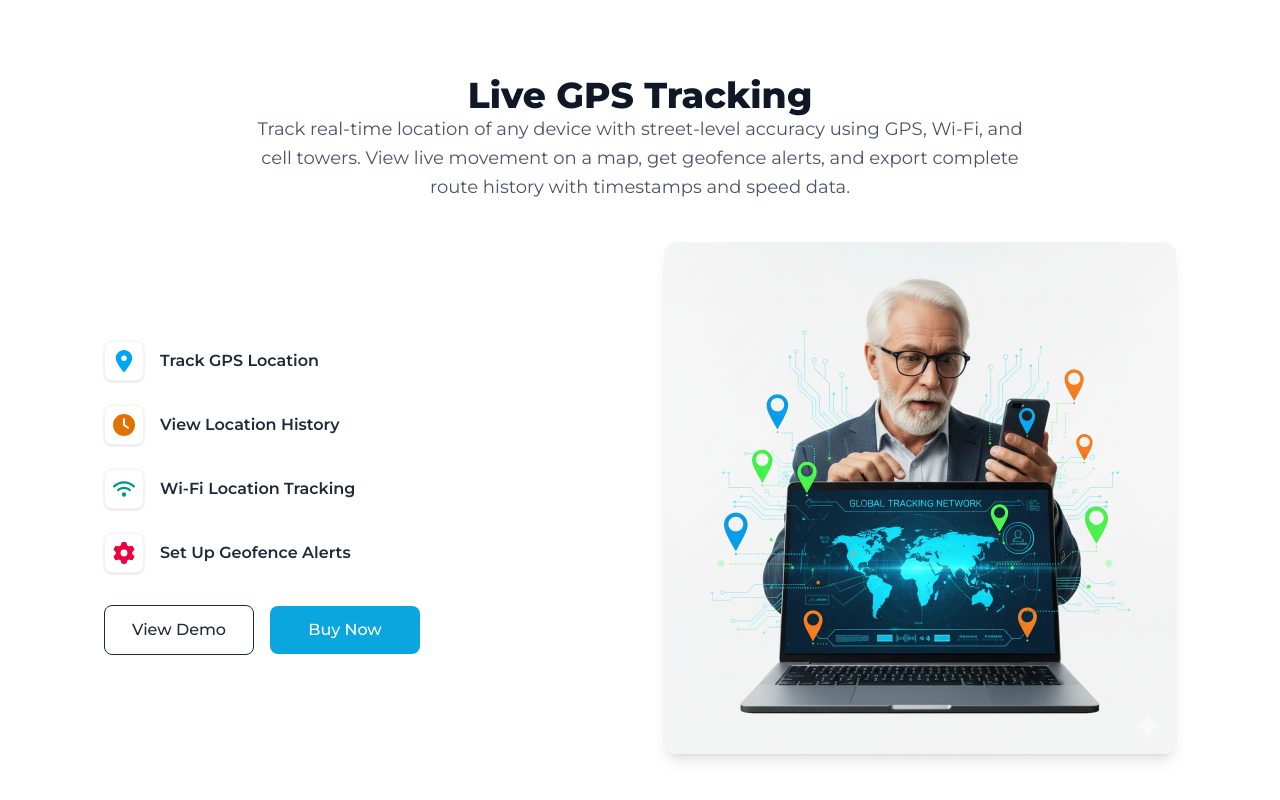
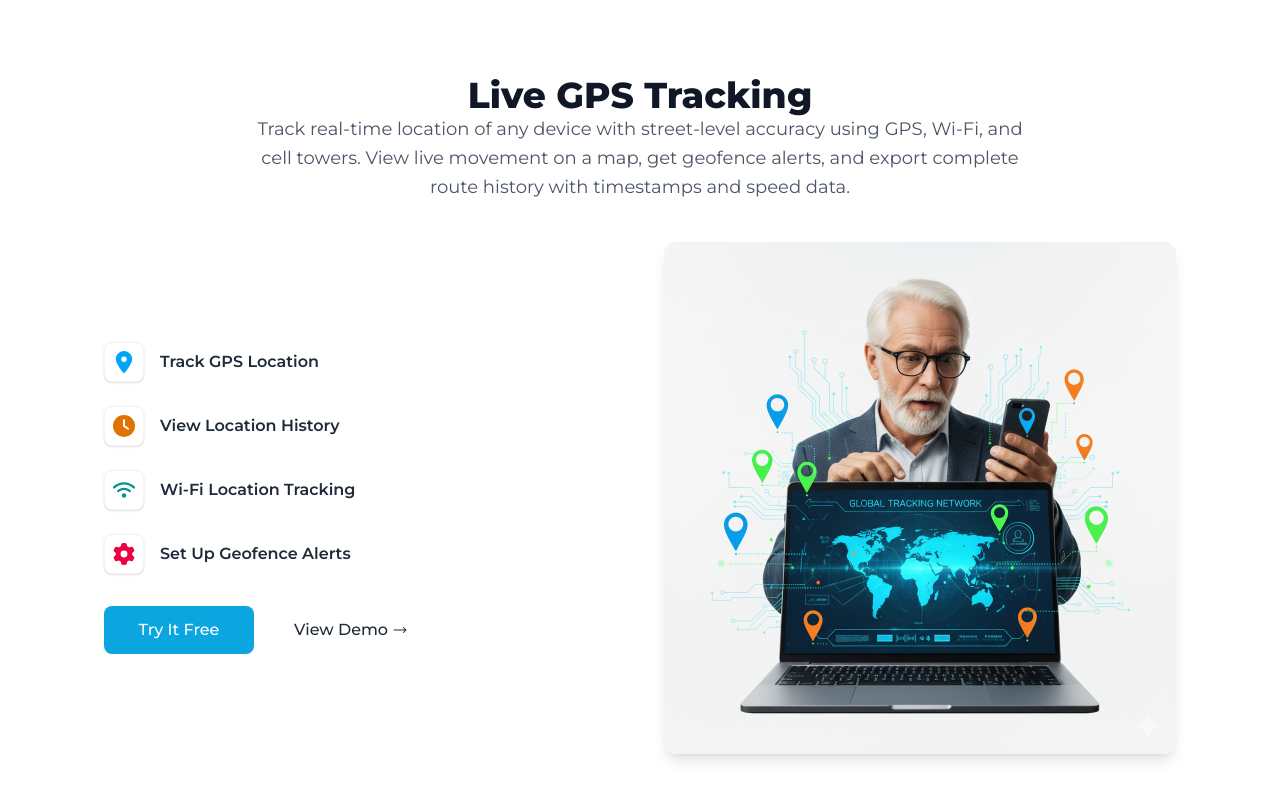
Before and after one commit to LifeofPaks/trevor-tech, a React (Vite) app: page / in a window 1280 px wide. Shown: the part 2360-3160 px from the top of the page. Built offline with nearby package versions, Linux system fonts and the light colour scheme; a web font is replaced by a local one.

Commit message:
updated ui

```diff
--- a/src/components/servicesSection/LocationSection.jsx
+++ b/src/components/servicesSection/LocationSection.jsx
@@ -3,6 +3,7 @@ import { FaLocationDot, FaClock, FaWifi, FaGear } from "react-icons/fa6";
 import LocationImage from "../../assets/location-image.png";
 import { Link } from "react-router-dom";
 import BuyModal from "../buyModal/BuyModal";
+import { HiArrowLongRight } from "react-icons/hi2";
 
 const features = [
   {
@@ -63,18 +64,17 @@ const LocationSection = () => {
                 </ul>
 
                 <div className="flex items-center gap-4 !mt-8 justify-center lg:justify-start ">
-                  <Link to="/demo" className="cursor-pointer">
-                    <button className="w-[150px] border border-gray-800 text-gray-800 !px-6 !py-3 rounded-lg font-medium hover:bg-gray-100 transition duration-300">
-                      View Demo
-                    </button>
-                  </Link>
-
                   <button
                     onClick={handleOpen}
                     className="w-[150px] bg-[#0BA6DF] hover:!bg-[#0695c8] text-white !px-6 !py-3 rounded-lg font-medium transition duration-300"
                   >
-                    Buy Now
+                    Try It Free
                   </button>
+                  <Link to="/demo" className="cursor-pointer">
+                    <button className=" flex items-center  gap-1  text-gray-800 !px-6 !py-3 rounded-lg font-medium hover:bg-gray-100 transition duration-300">
+                      View Demo <HiArrowLongRight />
+                    </button>
+                  </Link>
                 </div>
               </div>
 
```
